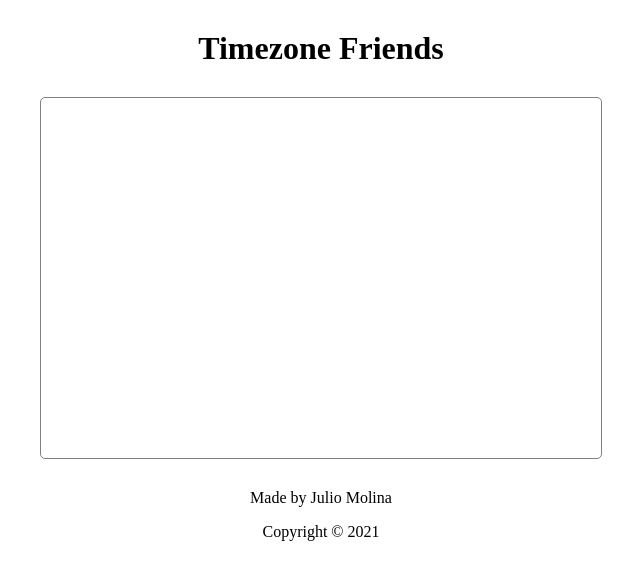
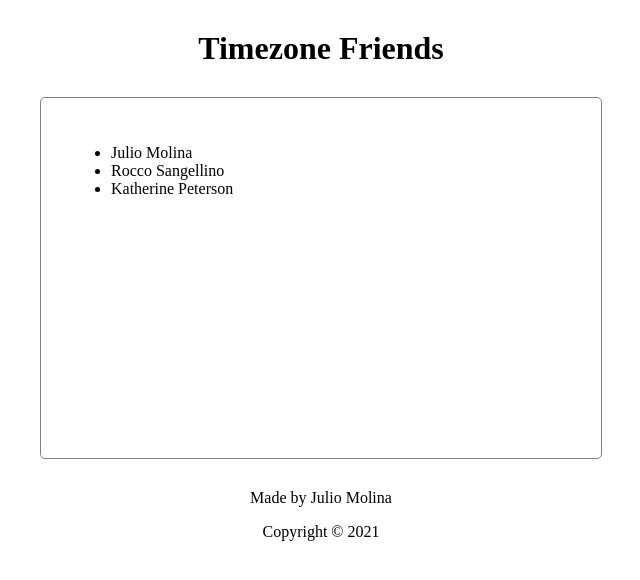
Before and after one commit to jmolina518/vue-timezone-friends, a Vue app: page / in a window 1280 px wide. Shown: the top 580 px of the page, without its empty margins (319-959 px from the left). Built offline with nearby package versions, Linux system fonts and the light colour scheme.

Commit message:
displayed user name

```diff
--- a/src/App.vue
+++ b/src/App.vue
@@ -1,17 +1,21 @@
 <template>
   <Header />
-  <div class="container"></div>
+  <div class="container">
+    <Users />
+  </div>
   <Footer />
 </template>
 
 <script>
 import Header from './components/Header';
+import Users from './components/Users';
 import Footer from './components/Footer';
 
 export default {
   name: 'App',
   components: {
     Header,
+    Users,
     Footer,
   },
 };
--- /dev/null
+++ b/src/components/Users.vue
@@ -0,0 +1,25 @@
+<template>
+  <ul>
+    <li v-for="user in users" :key="user.id">
+      {{ user.name }}
+    </li>
+  </ul>
+</template>
+
+<script>
+import usersData from '../json/users.json';
+export default {
+  data() {
+    return {
+      users: usersData,
+    };
+  },
+};
+</script>
+
+<style scoped>
+div {
+  margin-top: 30px;
+  text-align: center;
+}
+</style>
```
Also changed, not shown: src/json/users.json (renamed from src/data.JSON).
